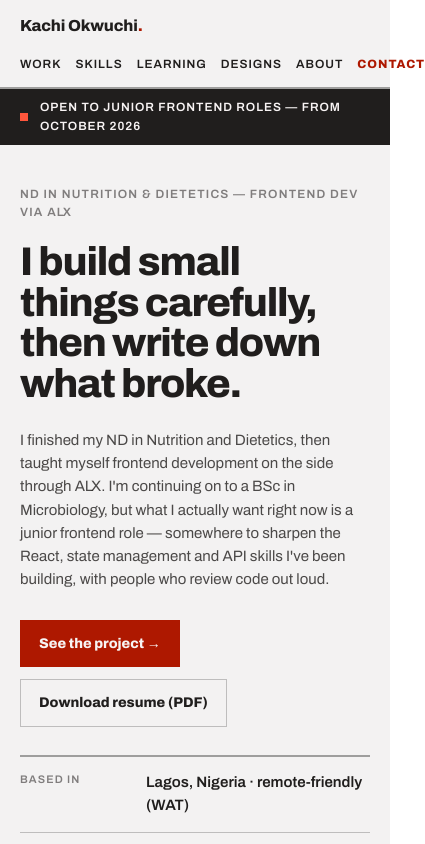
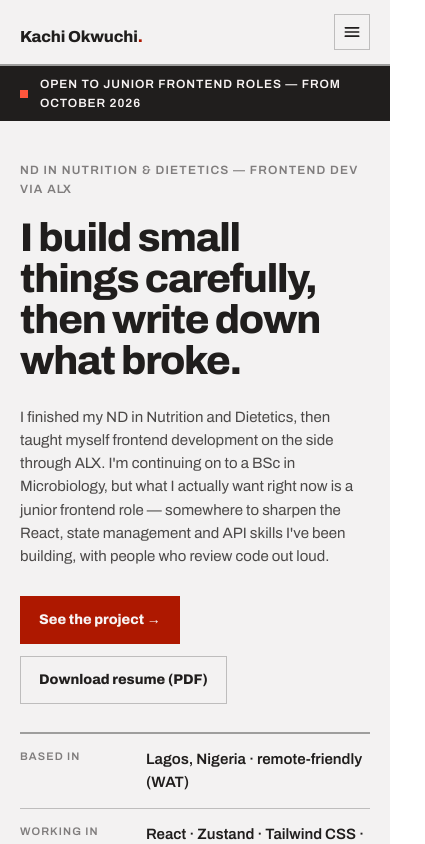
Before and after one commit to vivian-tola/kachi, a Next.js app: page / in a window 390 px wide. Shown: the top 844 px of the page, 425 px wide, since content can reach past the window. Built offline with nearby package versions, Linux system fonts and the light colour scheme.

Commit message:
implement mobile navigation with hamburger menu; add styles for mobile responsiveness

```diff
--- a/src/app/page.module.css
+++ b/src/app/page.module.css
@@ -105,6 +105,60 @@
 .navContact {
   color: var(--pf-accent) !important;
   font-weight: 800;
+}
+
+.hamburgerBtn {
+  display: none;
+  align-items: center;
+  justify-content: center;
+  width: 36px;
+  height: 36px;
+  flex: none;
+  border: 1px solid var(--pf-line-soft);
+  background: transparent;
+  color: var(--pf-ink);
+  cursor: pointer;
+  padding: 0;
+}
+.hamburgerBtn:hover {
+  background: color-mix(in srgb, var(--pf-ink) 7%, transparent);
+}
+
+.mobileNav {
+  display: flex;
+  flex-direction: column;
+  border-top: 1px solid var(--pf-line-soft);
+  background: var(--pf-bg);
+}
+.mobileNavLink {
+  padding: 14px clamp(20px, 5vw, 48px);
+  border-bottom: 1px solid var(--pf-line-soft);
+  font-size: 13px;
+  font-weight: 700;
+  letter-spacing: 0.06em;
+  text-transform: uppercase;
+  color: var(--pf-ink) !important;
+}
+.mobileNavLink:hover {
+  color: var(--pf-accent) !important;
+  background: color-mix(in srgb, var(--pf-ink) 5%, transparent);
+}
+.mobileNavContact {
+  color: var(--pf-accent) !important;
+}
+
+@media (max-width: 640px) {
+  .nav {
+    display: none;
+  }
+  .hamburgerBtn {
+    display: inline-flex;
+  }
+}
+@media (min-width: 641px) {
+  .mobileNav {
+    display: none !important;
+  }
 }
 
 /* Availability banner */
--- a/src/components/Nav.tsx
+++ b/src/components/Nav.tsx
@@ -1,3 +1,6 @@
+"use client";
+
+import { useState } from "react";
 import styles from "@/app/page.module.css";
 import { site } from "@/data";
 
@@ -10,10 +13,12 @@ const links = [
 ];
 
 export default function Nav() {
+  const [open, setOpen] = useState(false);
+
   return (
     <header className={styles.header}>
       <div className={styles.headerInner}>
-        <a href="#top" className={styles.logo}>
+        <a href="#top" className={styles.logo} onClick={() => setOpen(false)}>
           {site.fullName}
           <span className={styles.logoDot}>.</span>
         </a>
@@ -27,7 +32,55 @@ export default function Nav() {
             Contact
           </a>
         </nav>
+        <button
+          type="button"
+          className={styles.hamburgerBtn}
+          aria-label={open ? "Close menu" : "Open menu"}
+          aria-expanded={open}
+          aria-controls="mobile-nav"
+          onClick={() => setOpen((v) => !v)}
+        >
+          <svg
+            width="20"
+            height="20"
+            viewBox="0 0 24 24"
+            fill="none"
+            stroke="currentColor"
+            strokeWidth="2"
+            strokeLinecap="round"
+            strokeLinejoin="round"
+            aria-hidden="true"
+          >
+            {open ? (
+              <path d="M6 6 L18 18 M18 6 L6 18" />
+            ) : (
+              <path d="M4 7 L20 7 M4 12 L20 12 M4 17 L20 17" />
+            )}
+          </svg>
+        </button>
       </div>
+
+      {open && (
+        <nav id="mobile-nav" className={styles.mobileNav}>
+          {links.map((l) => (
+            <a
+              key={l.href}
+              href={l.href}
+              className={styles.mobileNavLink}
+              onClick={() => setOpen(false)}
+            >
+              {l.label}
+            </a>
+          ))}
+          <a
+            href="#contact"
+            className={`${styles.mobileNavLink} ${styles.mobileNavContact}`}
+            onClick={() => setOpen(false)}
+          >
+            Contact
+          </a>
+        </nav>
+      )}
     </header>
   );
 }
```
